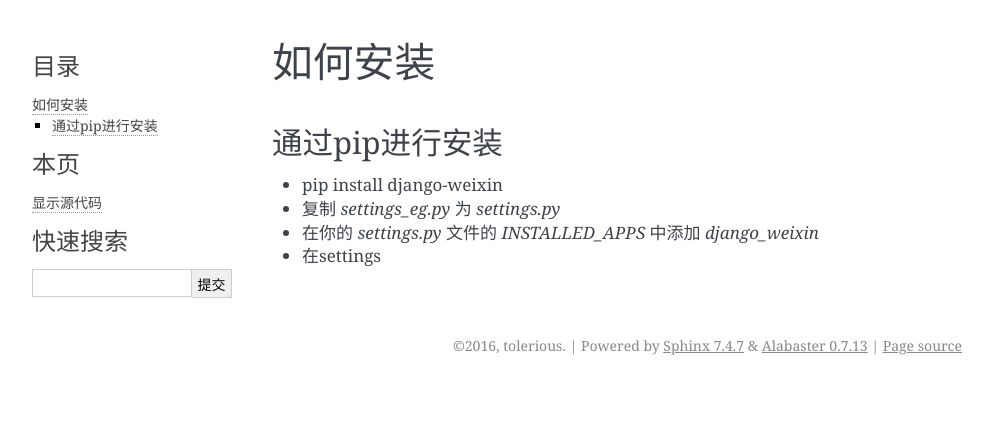
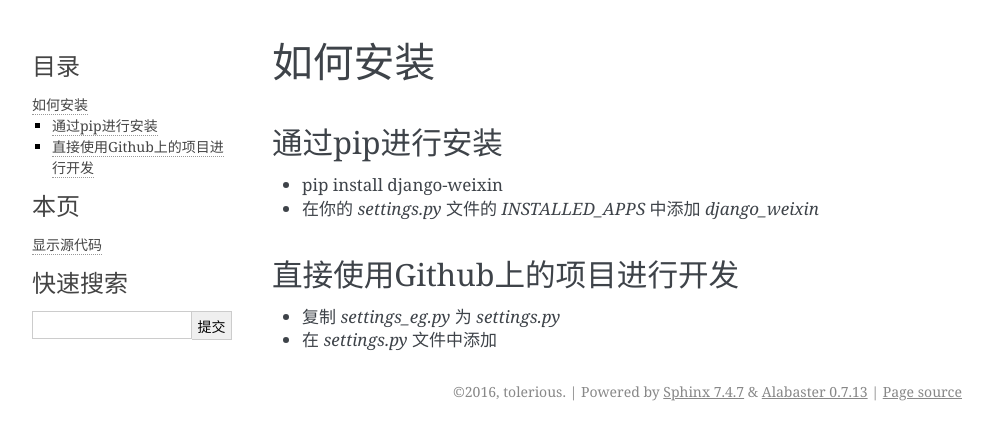
Before and after one commit to tolerious/django-wechat, a Sphinx documentation site: the page built from docs/source/install.rst, in a window 1280 px wide. Shown: the top 440 px of the page, without its empty margins (148-1141 px from the left). Built offline with Sphinx 7.4.7, drawn with Linux system fonts in a browser that asks for light colours; formulas are drawn with MathJax 3.

Commit message:
我们都是好孩子.  ;

```diff
--- a/docs/source/install.rst
+++ b/docs/source/install.rst
@@ -9,11 +9,14 @@
 通过pip进行安装
 -----------------------
 
+- pip install django-weixin
 
-- pip install django-weixin
+- 在你的 *settings.py* 文件的 *INSTALLED_APPS* 中添加 *django_weixin*
+
+
+直接使用Github上的项目进行开发
+------------------------
 
 - 复制 *settings_eg.py* 为 *settings.py*
 
-- 在你的 *settings.py* 文件的 *INSTALLED_APPS* 中添加 *django_weixin*
-
-- 在settings
+- 在 *settings.py* 文件中添加
```
Also changed, not shown: 1 other file.
